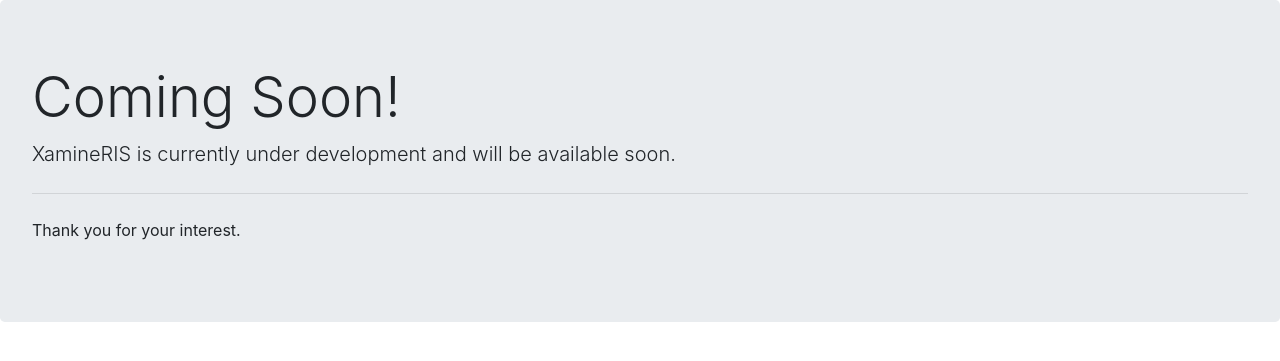
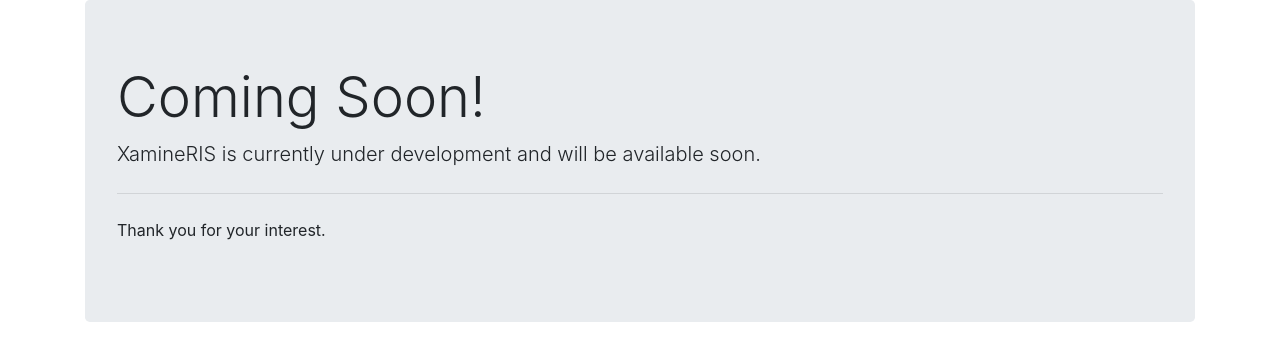
Before and after one commit to Xamine-RIS/CSCI-3000-Xamine-Group, a Django app: page / in a window 1280 px wide. Shown: the top 361 px of the page. Run offline with Django 3.2, Linux system fonts and the light colour scheme; the visitor is signed in with stand-in values (Sample User, id 1); some libraries are stand-ins or nearby versions.

Commit message:
set up coming soon page

```diff
--- a/templates/base/coming_soon.html
+++ b/templates/base/coming_soon.html
@@ -9,11 +9,17 @@
     <title>XamineRIS</title>
 </head>
 <body>
-<div class="jumbotron">
-  <h1 class="display-4">Coming Soon!</h1>
-  <p class="lead">XamineRIS is currently under development and will be available soon.</p>
-  <hr class="my-4">
-  <p>Thank you for your interest.</p>
+<div class="container">
+    <div class="row">
+        <div class="col">
+            <div class="jumbotron">
+                <h1 class="display-4">Coming Soon!</h1>
+                <p class="lead">XamineRIS is currently under development and will be available soon.</p>
+                <hr class="my-4">
+                <p>Thank you for your interest.</p>
+            </div>
+        </div>
+    </div>
 </div>
 </body>
 </html>
```
